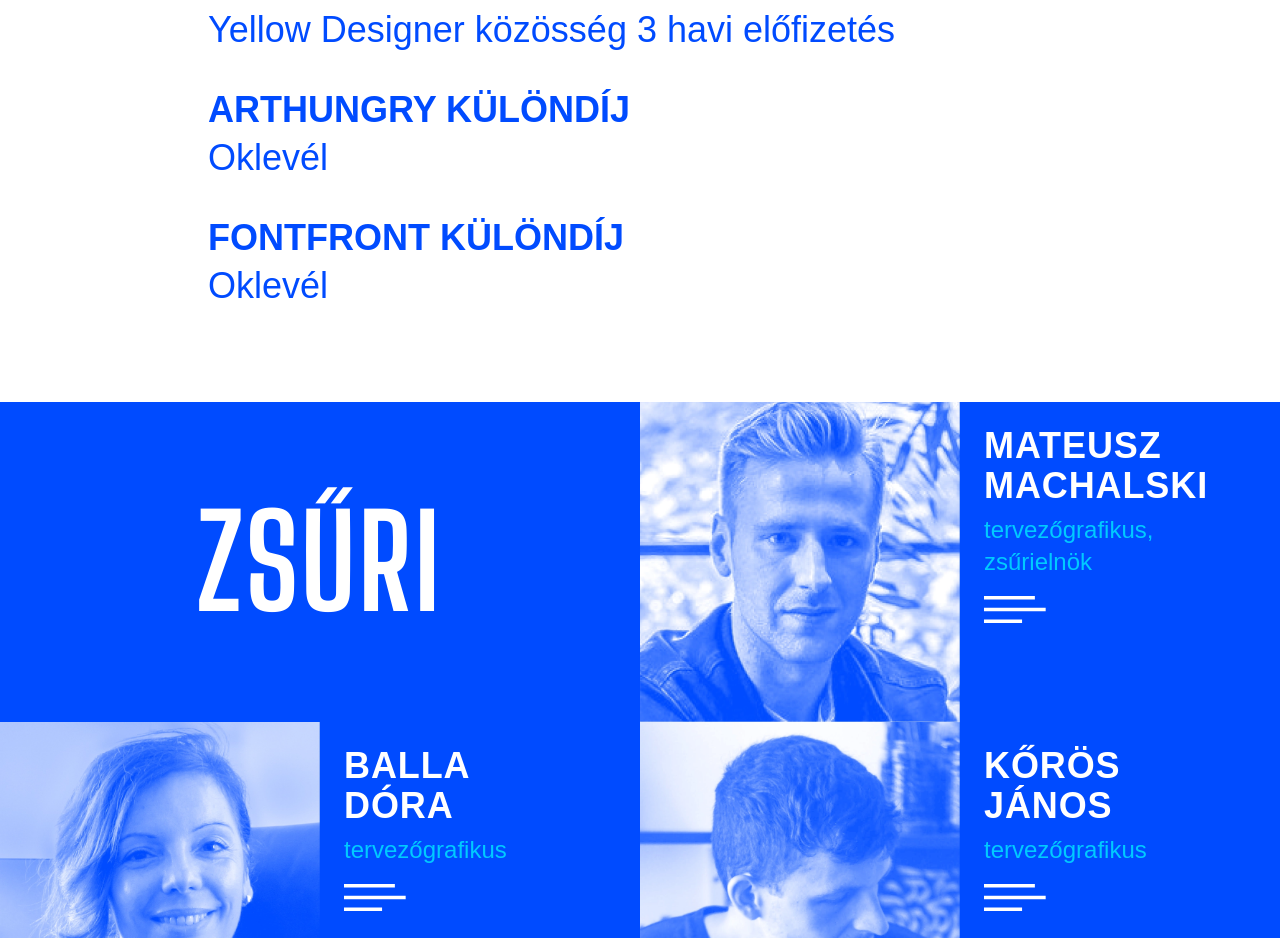
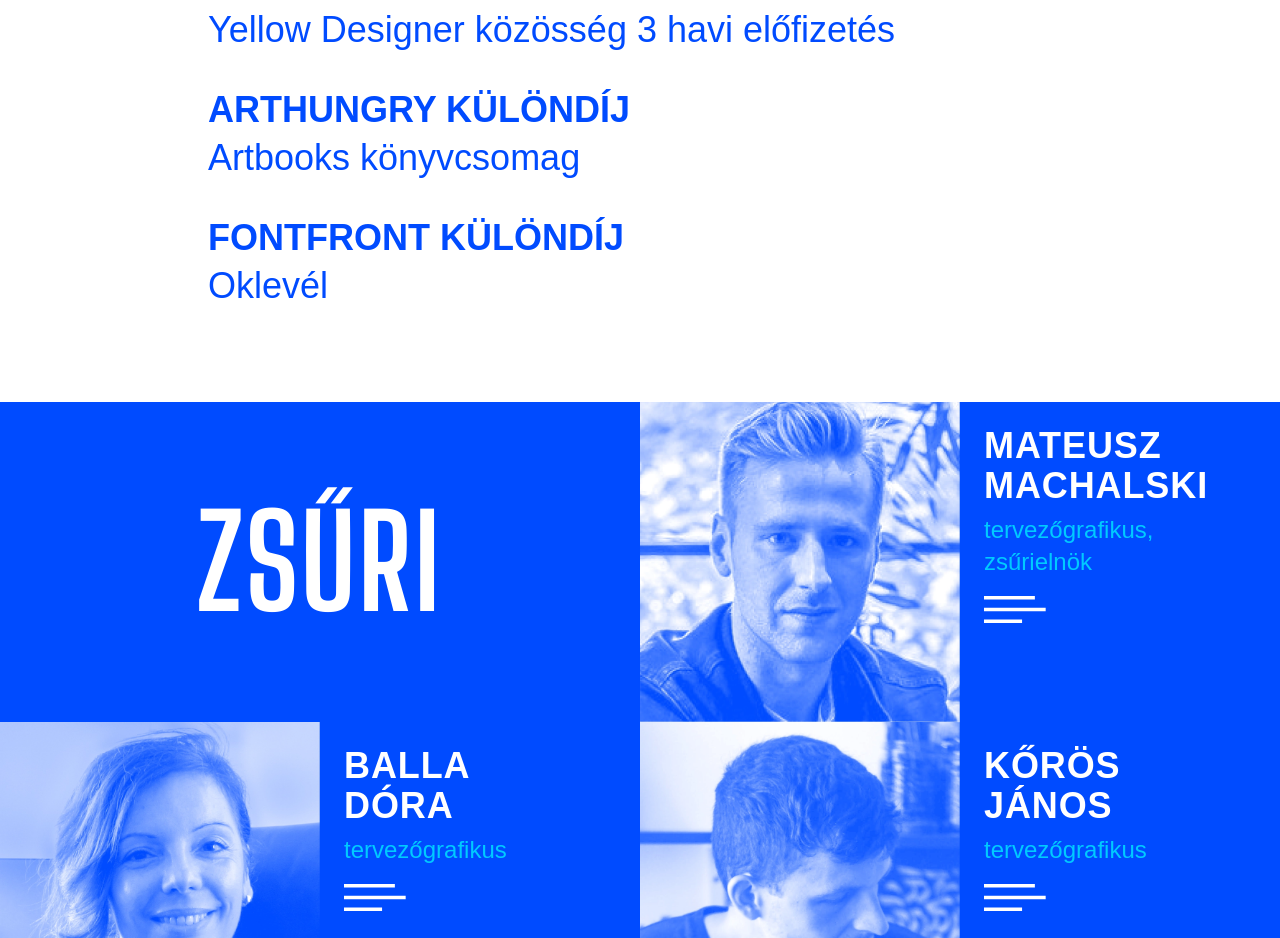
Before and after one commit to somahargitai/typo-flow-2025, a React (Vite) app: page / in a window 1280 px wide. Shown: the part 3280-4218 px from the top of the page. Built offline with nearby package versions, Linux system fonts and the light colour scheme.

Commit message:
feat: Arthungry prize

```diff
--- a/src/contexts/LanguageContext.jsx
+++ b/src/contexts/LanguageContext.jsx
@@ -101,7 +101,7 @@ export const LanguageProvider = ({ children }) => {
           },
           {
             name: 'ARTHUNGRY KÜLÖNDÍJ',
-            description: 'Oklevél',
+            description: 'Artbooks könyvcsomag',
           },
           {
             name: 'FONTFRONT KÜLÖNDÍJ',
@@ -194,6 +194,14 @@ export const LanguageProvider = ({ children }) => {
             name: 'BRANDGUIDE SPECIAL AWARD',
             description: 'YELLOW Designer Community 3-month subscription',
           },
+          {
+            name: 'ARTBOOKS SPECIAL AWARD',
+            description: 'Artbooks book package',
+          },
+          {
+            name: 'FONTFRONT SPECIAL AWARD',
+            description: 'Certificate',
+          },
         ],
       },
       footer: {
```
